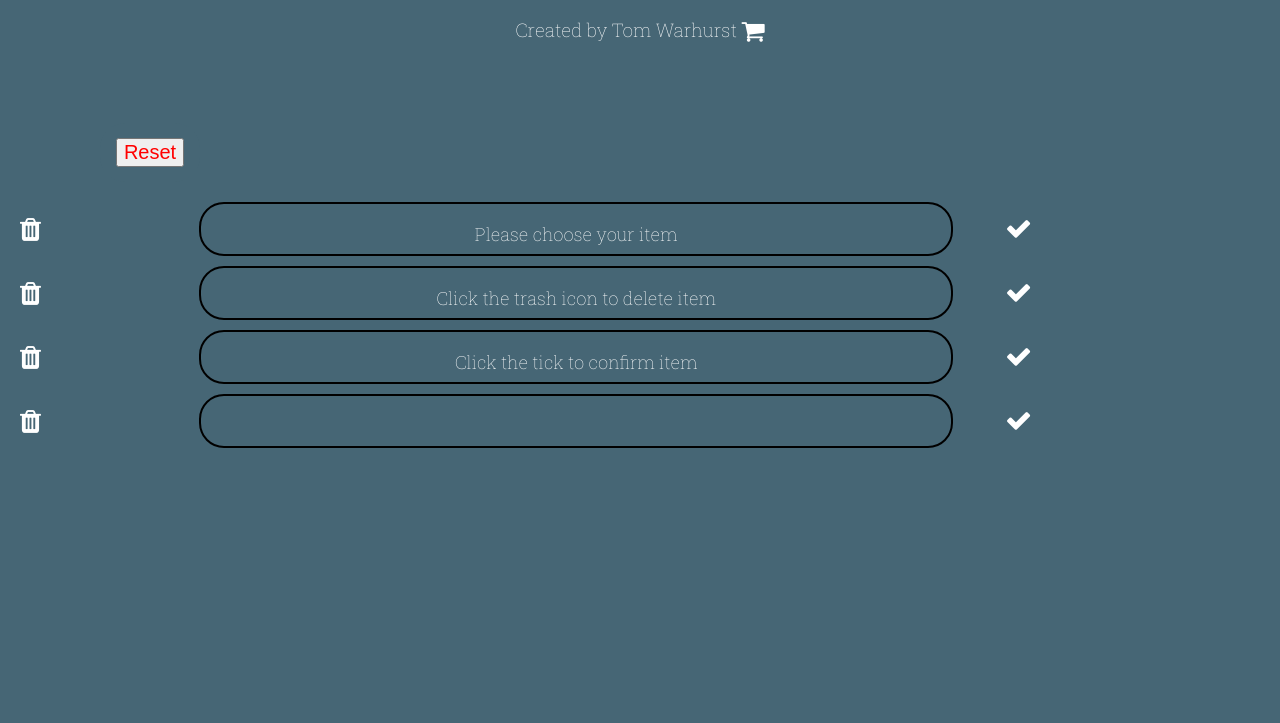
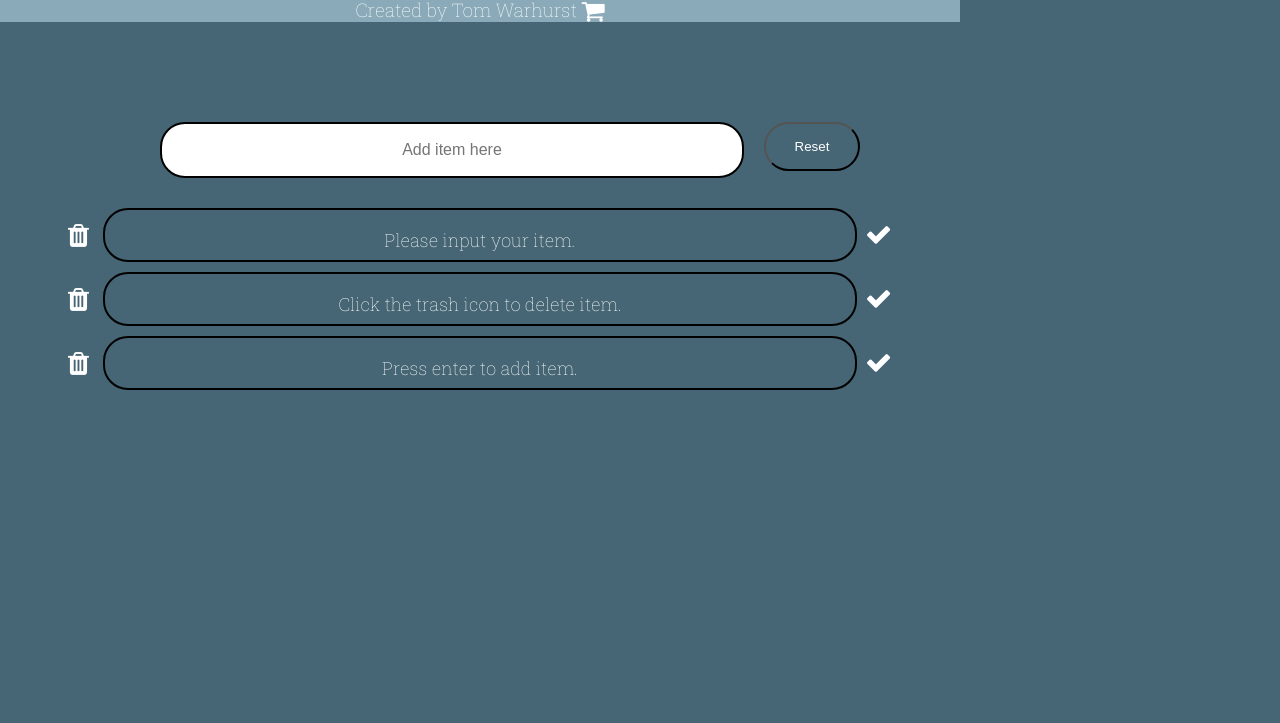
Before and after one commit to TommyCakes/Shopping-List-App, a plain HTML site: page index.html in a window 1280 px wide. Shown: the part 77-800 px from the top of the page. Drawn offline with nearby package versions, Linux system fonts and the light colour scheme.

Commit message:
Finished

```diff
--- a/css/style.css
+++ b/css/style.css
@@ -4,18 +4,19 @@ body {
 	color:white;
 	margin:0;
 	padding:0;
+	max-width:960px;
 	}
 .header {
-	height:100px;
+	width:960px;
 	padding:0;
 	margin: 0 auto;
 	text-align:center;
+	background:#8aaab9;
+	margin-bottom:100px;
+
 }
 .f {
 	color:black;
-}
-.header {
-	margin-bottom:100px;
 }
 span {
 	color:white;
@@ -30,13 +31,13 @@ h1{
 h3 {
 	color:white;
 	text-align:center;
-	margin-top: 30px;
+	margin-top: 10px;
 	font-weight:lighter;
 }
 #content {
 	width:90%;
 	padding:0;
-	margin: 0;
+	margin: 0 auto;
 	clear:both;
 }
 h2 {
@@ -59,7 +60,6 @@ h2 {
 	text-align:center;
 	font-size:18px;
 	font-weight:100;
- 	font-size: 18px;
 }
 .hidden {
 	width:60%;
@@ -72,29 +72,27 @@ h2 {
 }
 
 .reset {
-	margin-left:100px;
-	margin-bottom:20px;
+	margin-right:100px;
+	position:relative;
 	background:#466675;
 	border-radius:25px;
 	color:white;
+	float:right;
 	padding:15px;
-	width:100px;
-	border: 0px;
+	width:10%;
 	font-weight:100;
-}
-.refresh {
-	font-size:20px;
 
 }
 .ticks{
 	padding: 10px;
 	position:relative;
 	margin-top:-60px;
-	margin-right:110px;
+	margin-right:10px;
 	float:right;
 	background:transparent;
 	border: 0px;
 	color:white;
+	position:relative;
 }
 .trash{
 margin-top:5px;
@@ -105,21 +103,21 @@ border: 0px;
 background:#466675;
 color:white;
 position:relative;
+
 }
-input {
-	color:red;
-	font-size:1;
-}
-.empty {
-	display:none;
+#new {
+
+	width:60%;
 	height:50px;
-	width:750px;
 	border: 2px solid black;
-	margin: 0 auto;
-	margin-bottom: 10px;
+	margin-left:160px;
 	border-radius:25px;
+	text-align:center;
 	position:relative;
-	margin-left:60px;
+	margin-bottom:30px;
+	font-size:16px;
+	font-weight:100;
+
 }
 
 footer {
@@ -127,6 +125,9 @@ footer {
 	height:100px;
 	margin-top:200px;
 	color:#263945;
+}
+.test {
+	text-decoration: line-through;
 }
 
 /*.sidebar {
--- a/index.html
+++ b/index.html
@@ -18,28 +18,28 @@
 		<i class="fa fa-shopping-cart fa-lg"></i>
 </header>
 
+<input class="reset" type="button" onClick="history.go(0)" VALUE="Reset">
+</FORM></button>
+
+<div class="new_item"><input id ="new" type="text" placeholder="Add item here"> </div>
+
 <div id="content">
 
 	<!--<h2> Amount </h2>
 	<h2> Price </h2> -->
-<button class="reset"> <FORM>
-<input class="refresh" type="button" onClick="history.go(0)" VALUE="Reset">
-</FORM></button>
-
-
 	<div class="list">
 
 		<button class="trash"> <i class="fa fa-trash fa-2x"></i></button>
 			<div class="t">
 
-				<p>Please choose your item</p>
+				<p>Please input your item.</p>
 				<input class="hidden" type="text" >
 			</div>
 			<button class="ticks"><i class="fa fa-check fa-2x"></i>
 		</button>
 		<button class="trash"> <i class="fa fa-trash fa-2x"></i></button>
 			<div class="t">
-				<p > Click the trash icon to delete item
+				<p > Click the trash icon to delete item.
 				</p>
 			<input class="hidden" type="text">
 			</div>
@@ -47,16 +47,10 @@
 		</button>
 		<button class="trash"> <i class="fa fa-trash fa-2x"></i></button>
 			<div class="t">
-				<p> Click the tick to confirm item </p>
+				<p> Press enter to add item. </p>
 			<input class="hidden" type="text">
 			</div>
 			<button class="ticks"><i class="fa fa-check fa-2x"></i>
-		</button>
-		<button class="trash"> <i class="fa fa-trash fa-2x"></i></button>
-			<div class="t1">
-			<input class="hidden"type="text">
-			</div>
-				<button class="ticks"><i class="fa fa-check fa-2x"></i>
 		</button>
 		</div>
 	</div>
--- a/js/script.js
+++ b/js/script.js
@@ -1,36 +1,35 @@
-$(document).ready(function() {
+$(document).on('ready', function() {
 	//Trash icon now deletes text bar.//
-$('.ticks').on('click' ,function(){
-		$('p').next(this).css("text-decoration", "line-through");
 
-	});
+$('.list').on('click','.trash', function () {
+	$(this).next('.t').remove();
+	$(this).next('.ticks').remove();
+	$(this).remove()
+});
+$('.list').on('click','.ticks', function(){
+		//$(this).prev().children().first().css("text-decoration", "line-through");
+		$(this).prev().children().first().toggleClass('test');
 
-$(".trash").on('click', function() {
-	$(this).next('.t,.t1').remove();
-$(this).next('.ticks').remove();
-$(this).remove()
+});
 
-	});
-	$('body').on('keydown', function(e){
+
+	$('#new').on('keydown', function(e){
 		if(e.which == 13) {
-		$('.empty').show();
-		$(this).after("<div class='empty'>" +  "</div>");
+		//$('.empty').show();
+		//$(this).after("<div class='empty'>" +  "</div>");
+		var newItem = $('#new').val();
+		$('.list').prepend('<button class="trash"> <i class="fa fa-trash fa-2x"></i></button><div class="t"><p>' + newItem + '</p><input class="hidden" type="text" ></div><button class="ticks"><i class="fa fa-check fa-2x"></i></button>');
+		return $('#new').val('')
 	}
 	else {
 		return
 	}
 
 });
-	$(".t").click(function() {
-		$('p').hide();
-		$('.hidden').show();
-
+	//$(".t").on('click', function() {
+	//	$('p').hide();
+	//	$('.hidden').show();
 });
-});
-
-
-
-
 
 //$(".ticks").on('click',function() {
 		//console.log(this)
```
